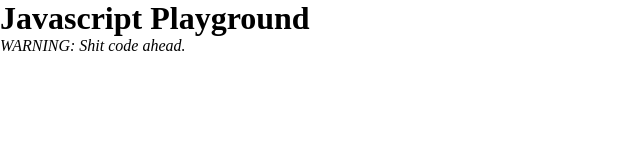
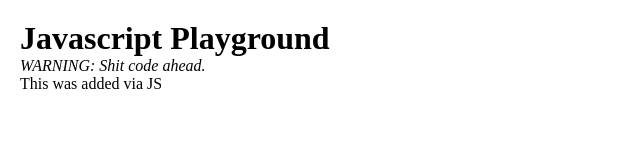
Before and after one commit to thebatzuk/javascript-playground, a plain HTML site: page index.html in a window 1280 px wide. Shown: the whole page, without its empty margins (0-640 px from the left). Drawn offline with Linux system fonts and the light colour scheme.

Commit message:
local update

```diff
--- a/css/styles.css
+++ b/css/styles.css
@@ -1,10 +1,10 @@
 * {
   margin: 0;
   padding: 0;
+  /*border: 1px solid black;*/
 }
 
-html, body {
-  width: 100%;
-  height: 100%;
+body {
+  margin: 20px;
   overflow: hidden;
 }
--- a/js/scripts.js
+++ b/js/scripts.js
@@ -1 +1,7 @@
 console.log("Hello World!")
+
+let text = "This was added via JS";
+var newParagraph = document.createElement("p"); //creates a new paragraph element
+var newText = document.createTextNode(text); //creates text along with output to be displayed
+newParagraph.appendChild(newText); //created text is appended to the paragraph element created
+document.body.appendChild(newParagraph); // created paragraph and text along with output is appended to the document body
```
